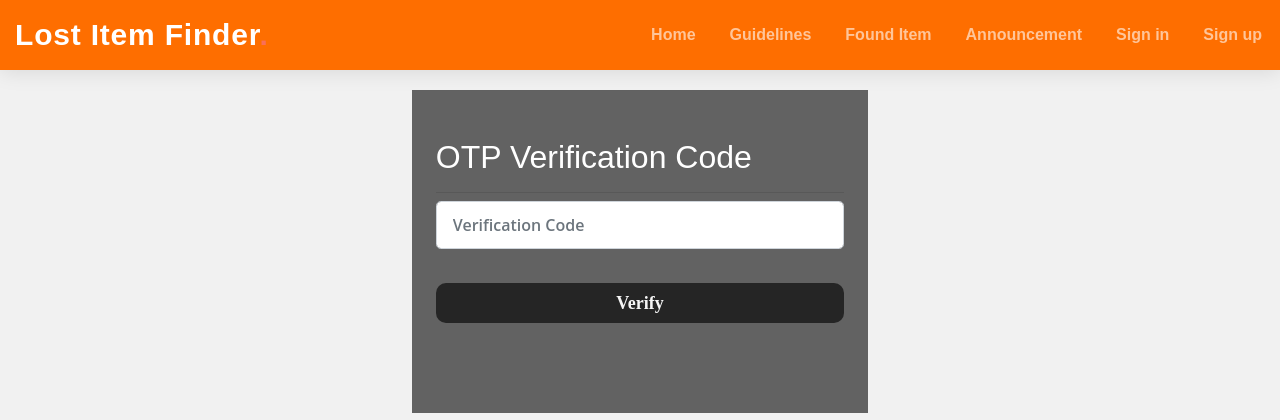
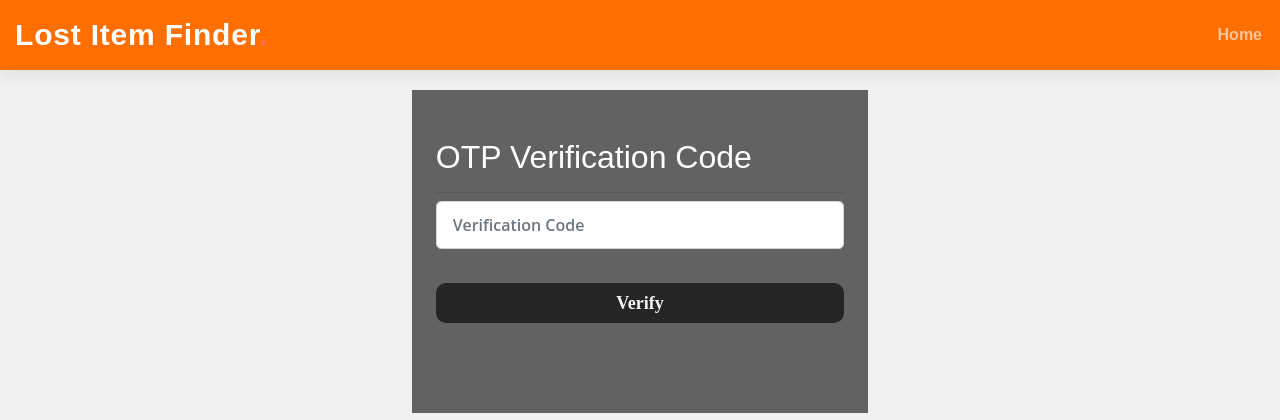
Before and after one commit to beancaguerra/ibaan-found-item, a PHP site: page /otp.php in a window 1280 px wide. Shown: the top 420 px of the page. Run offline with PHP 8.4, Linux system fonts and the light colour scheme.

Commit message:
fixed code

```diff
--- a/otp.php
+++ b/otp.php
@@ -32,11 +32,6 @@
       <nav id="navbar" class="navbar">
         <ul>
           <li><a href="index.php">Home</a></li>
-          <li><a href="index.php">Guidelines</a></li>
-          <li><a href="index.php">Found Item</a></li>
-          <li><a href="index.php">Announcement</a></li>
-          <li><a href="index.php">Sign in</a></li>
-          <li><a href="index.php">Sign up</a></li>
         </ul>
       </nav><!-- .navbar -->
 
```
